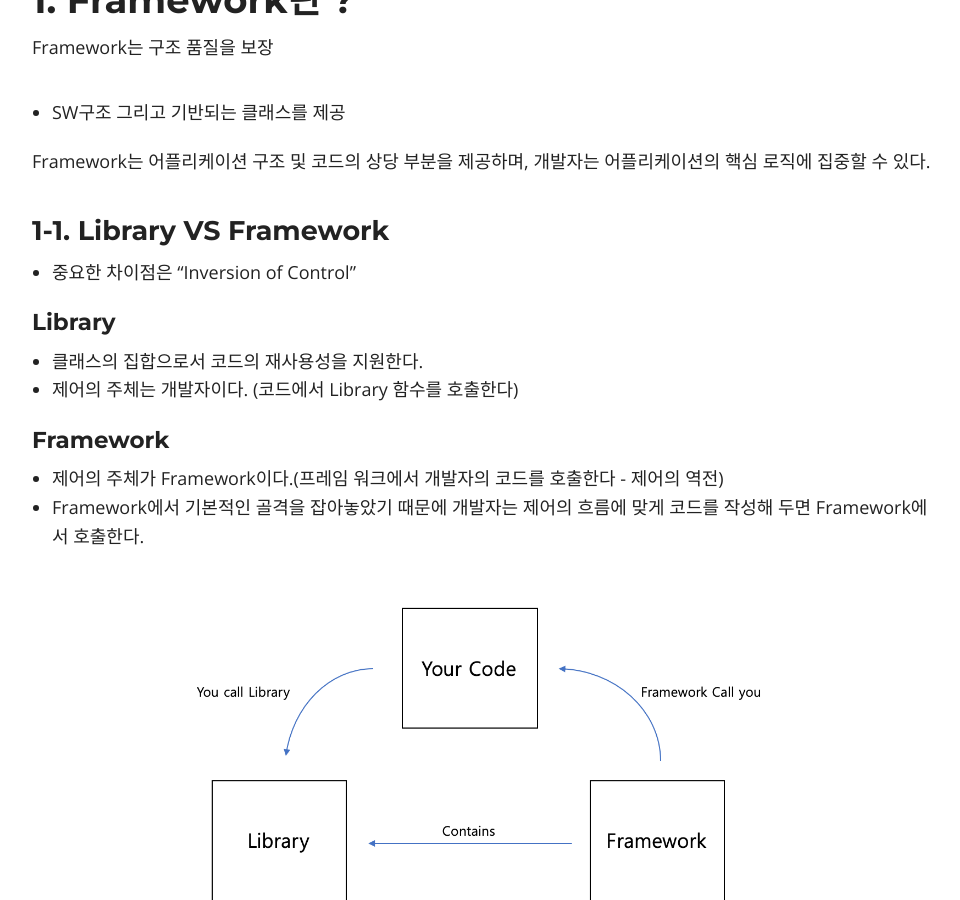
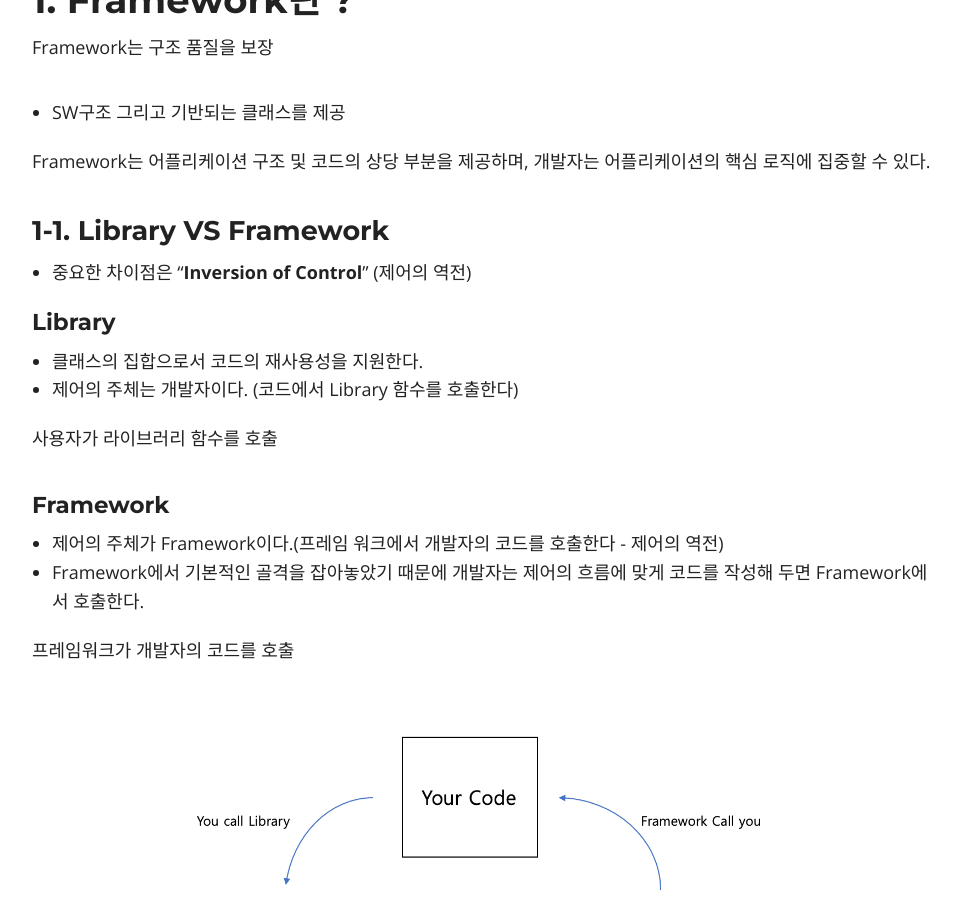
Before and after one commit to Seongmun-Hong/Seongmun-Hong.github.io, a Jekyll site: the page built from _posts/2019-04-29-SpringFramework.md, in a window 1280 px wide and 900 px high, scrolled down 628 px. Shown: the whole window, without its empty margins (158-1118 px from the left). Built offline with Jekyll 4.4.1, drawn with Linux system fonts in a browser that asks for light colours; nearby versions of some CDN libraries; library files that are not in the unit come from our copies; comment, search, counter and statistics services are not loaded.

Commit message:
update :  - 내용 업데이트

```diff
--- a/_posts/2019-04-29-SpringFramework.md
+++ b/_posts/2019-04-29-SpringFramework.md
@@ -27,15 +27,19 @@ Framework는 구조 품질을 보장
 Framework는 어플리케이션 구조 및 코드의 상당 부분을 제공하며, 개발자는 어플리케이션의 핵심 로직에 집중할 수 있다.
 
 ### 1-1. Library VS Framework
- - 중요한 차이점은 "Inversion of Control"
+ - 중요한 차이점은 "**Inversion of Control**" (제어의 역전)
 
 #### Library
  - 클래스의 집합으로서 코드의 재사용성을 지원한다.
  - 제어의 주체는 개발자이다. (코드에서 Library 함수를 호출한다)
 
+  사용자가 라이브러리 함수를 호출
+
 #### Framework
  - 제어의 주체가 Framework이다.(프레임 워크에서 개발자의 코드를 호출한다 - 제어의 역전)
  - Framework에서 기본적인 골격을 잡아놓았기 때문에 개발자는 제어의 흐름에 맞게 코드를 작성해 두면 Framework에서 호출한다.
+
+  프레임워크가 개발자의 코드를 호출
 
 {:.post-img}
 ![LibraryVSFramework](/images/post/libraryVSframework.png)
```
